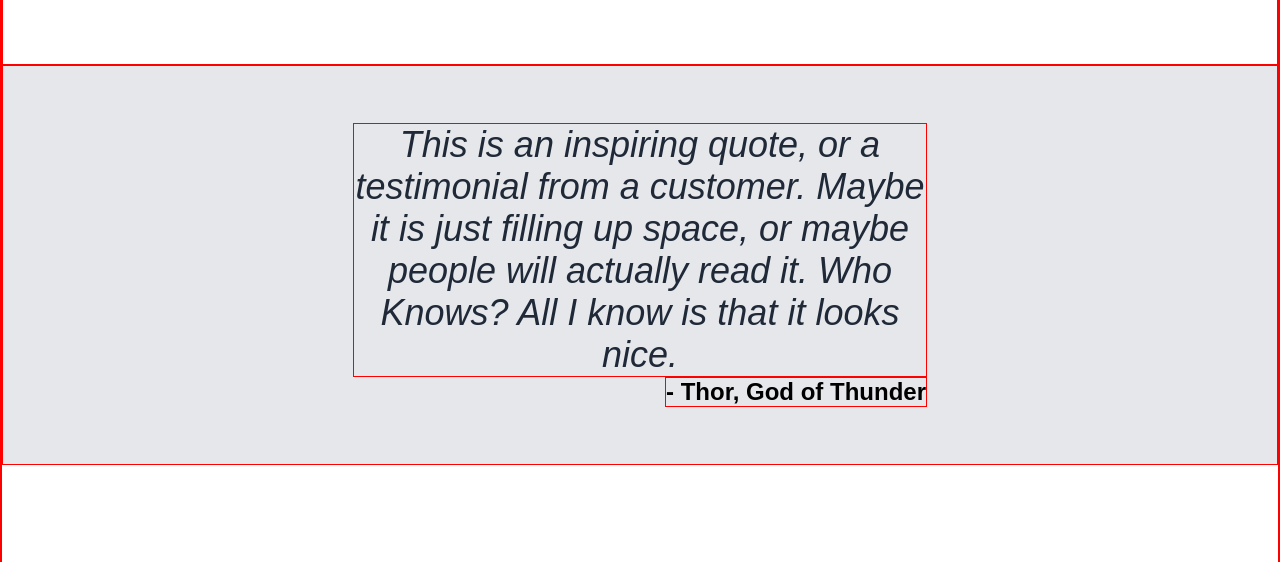
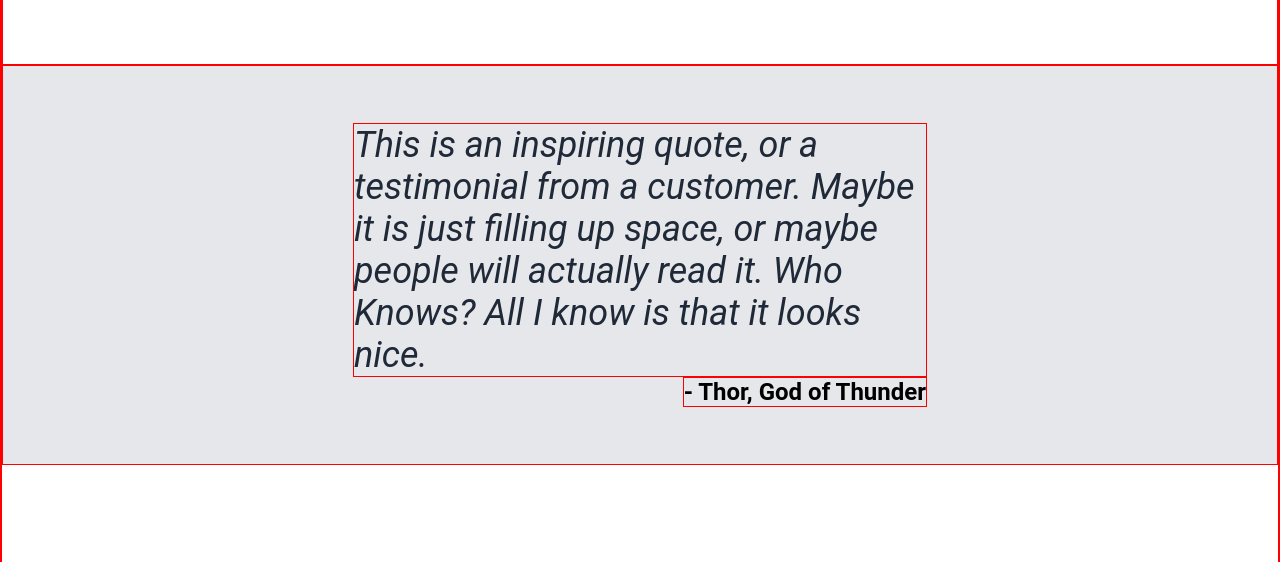
Before and after one commit to rickatnite/landing-page, a plain HTML site: page index.html in a window 1280 px wide. Shown: the part 841-1403 px from the top of the page. Drawn offline with Linux system fonts and the light colour scheme.

Commit message:
Change font

```diff
--- a/style.css
+++ b/style.css
@@ -11,7 +11,7 @@ body {
     min-height: 100vh;
     align-items: stretch;
     justify-content: space-between;
-    font-family: Arial, Helvetica, sans-serif;
+    font-family: 'Roboto', sans-serif;
 }
 
 .header {
@@ -145,7 +145,7 @@ h1.two {
     background-color: #E5E7EB;
     padding: 0 350px;
     flex-direction: column;
-    text-align: center;
+    text-align: left;
     flex-wrap: wrap;
 }
 
```
